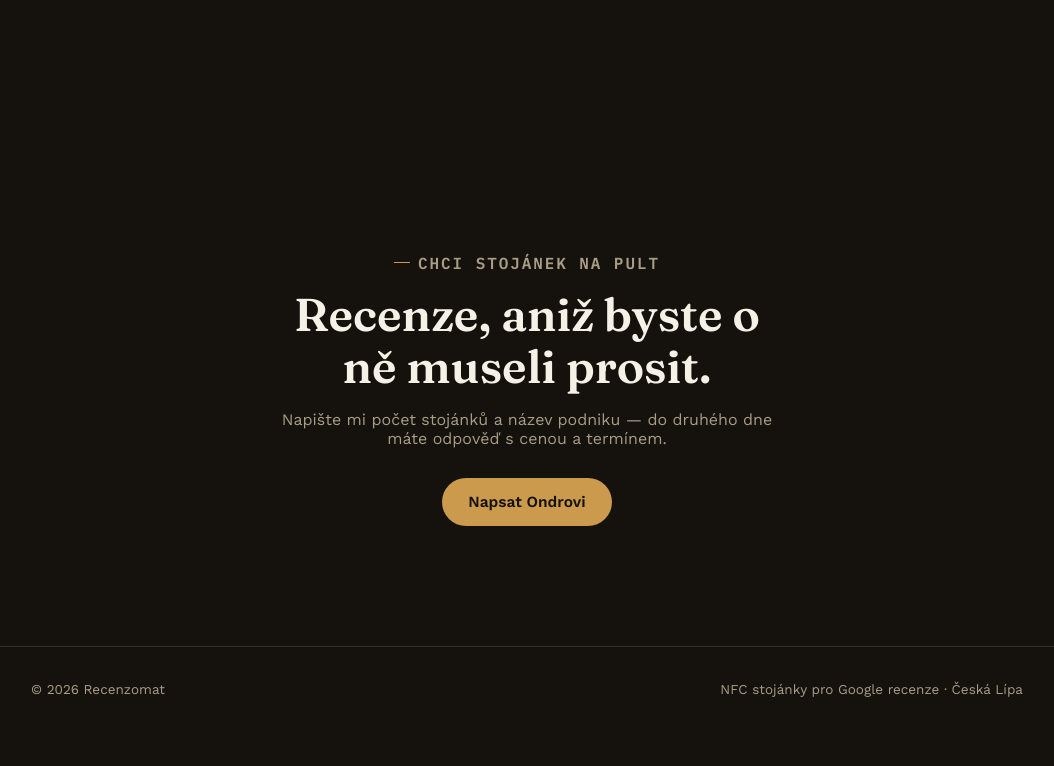
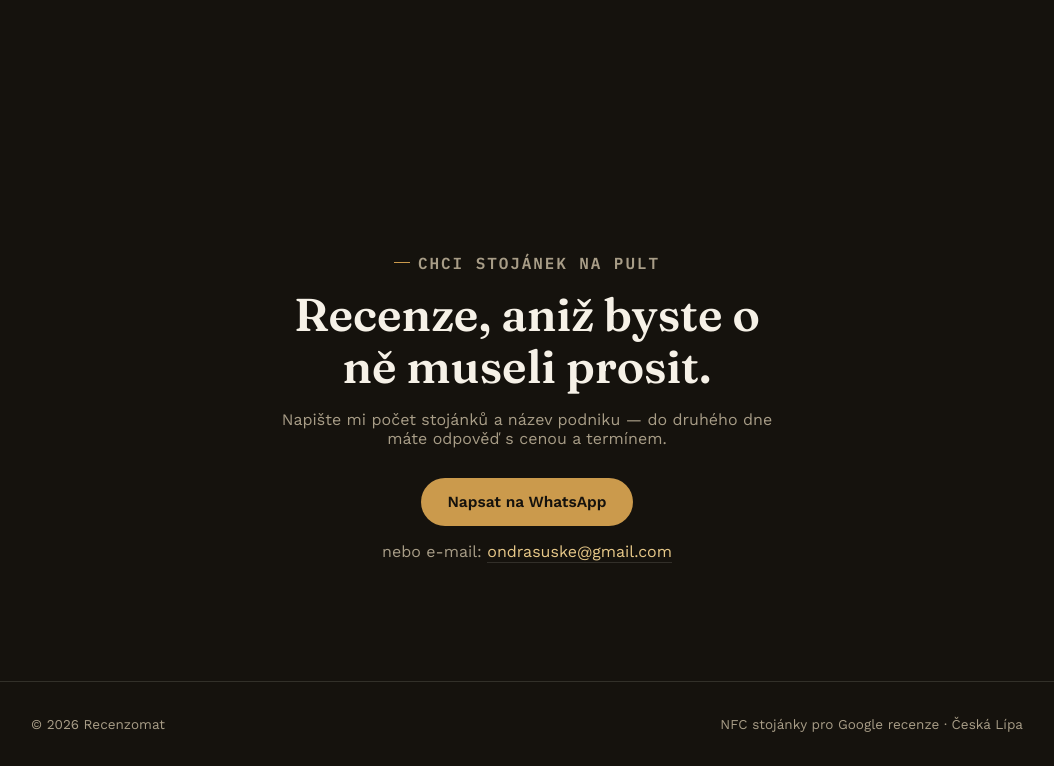
Before and after one commit to ondrasuske-lang/recenzemat, a plain HTML site: page index.html in a window 1280 px wide. Shown: the part 3594-4360 px from the top of the page, without its empty margins (113-1167 px from the left). Before the commit the page ends 4325 px from the top, so only its background shows below. Drawn offline with nearby package versions, Linux system fonts and the light colour scheme.

Commit message:
Update index.html new

```diff
--- a/index.html
+++ b/index.html
@@ -309,6 +309,9 @@
     .final-cta h2 { font-family: var(--font-display); font-weight: 600; font-size: clamp(30px, 4.4vw, 46px); line-height: 1.14; margin-top: 16px; }
     .final-cta p { color: var(--muted-2); font-size: 16px; margin-top: 16px; }
     .final-cta .btn { margin-top: 30px; }
+    .final-cta__alt { margin-top: 16px; font-size: 14.5px; color: var(--muted-2); }
+    .final-cta__alt a { color: var(--brass-soft); text-decoration: none; border-bottom: 1px solid var(--line); padding-bottom: 1px; }
+    .final-cta__alt a:hover { border-color: var(--brass); }
 
     .site-footer { padding-block: 34px; border-top: 1px solid var(--line); }
     .site-footer .wrap { display: flex; flex-wrap: wrap; gap: 10px 20px; align-items: center; justify-content: space-between; font-size: 13.5px; color: var(--muted-2); }
@@ -542,7 +545,8 @@
       <p class="eyebrow">Chci stojánek na pult</p>
       <h2 id="cta-head">Recenze, aniž byste o ně museli prosit.</h2>
       <p>Napište mi počet stojánků a název podniku — do druhého dne máte odpověď s cenou a termínem.</p>
-      <a class="btn btn-brass" href="mailto:ondra@recenzemat.cz?subject=Chci%20stoj%C3%A1nek%20na%20pult">Napsat Ondrovi</a>
+      <a class="btn btn-brass" href="https://wa.me/420773779992?text=Dobr%C3%BD%20den%2C%20m%C3%A1m%20z%C3%A1jem%20o%20NFC%20stoj%C3%A1nek%20na%20recenze." target="_blank" rel="noopener">Napsat na WhatsApp</a>
+      <p class="final-cta__alt">nebo e-mail: <a href="mailto:ondrasuske@gmail.com?subject=Chci%20stoj%C3%A1nek%20na%20pult">ondrasuske@gmail.com</a></p>
     </div>
   </section>
 
```
